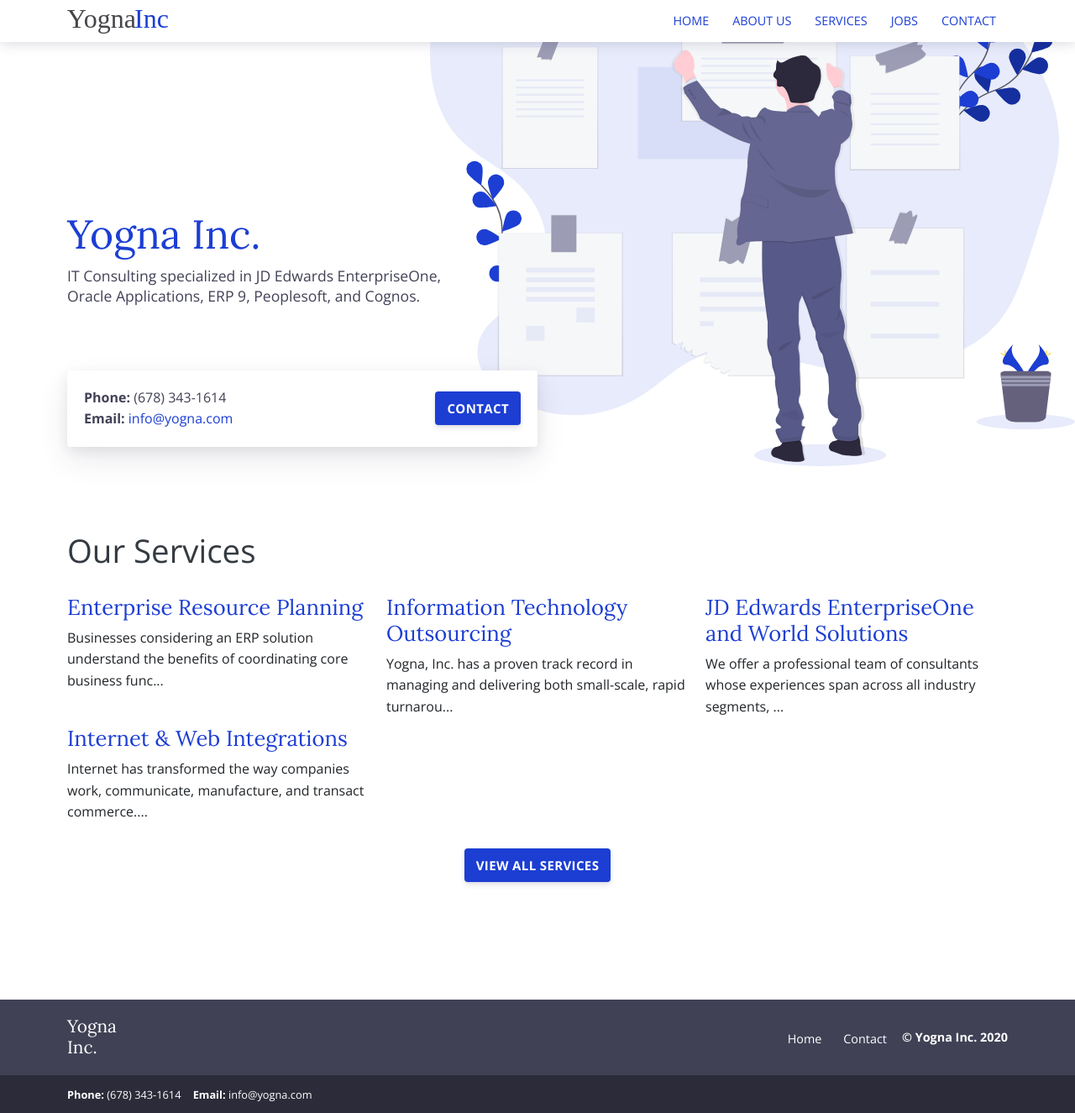
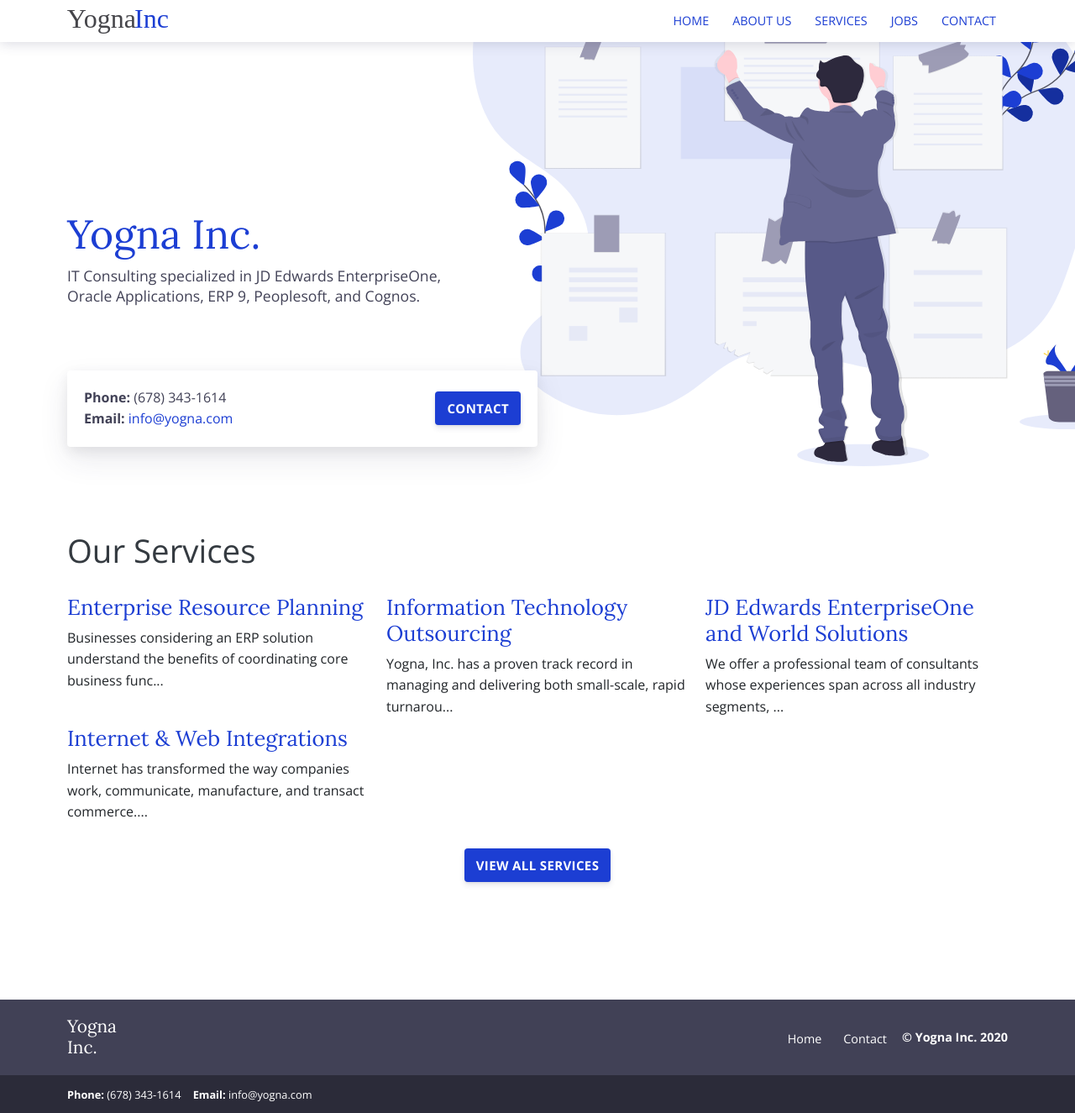
Before and after one commit to yogna/yogna.github.io, a Jekyll site: the page built from index.html, in a window 1280 px wide. Shown: the whole page at 84% size. Built offline with Jekyll 4.4.1, drawn with Linux system fonts in a browser that asks for light colours.

Commit message:
Updated some background image placement.

```diff
--- a/_sass/pages/_home.scss
+++ b/_sass/pages/_home.scss
@@ -13,7 +13,7 @@
   }
   @include media-breakpoint-up(lg) {
     background-size: 60%;
-    background-position: 100% -70px;
+    background-position: 110% -70px;
   }
   .call {
     position: relative;
--- a/_sass/pages/services/_page-services-list.scss
+++ b/_sass/pages/services/_page-services-list.scss
@@ -13,6 +13,6 @@
   }
   @include media-breakpoint-up(lg) {
     background-size: 60%;
-    background-position: 100% -110px;
+    background-position: 100% -70px;
   }
 }
--- a/_sass/pages/team/_page-team-list.scss
+++ b/_sass/pages/team/_page-team-list.scss
@@ -13,6 +13,6 @@
   }
   @include media-breakpoint-up(lg) {
     background-size: 60%;
-    background-position: 125% -110px;
+    background-position: 125% -80px;
   }
 }
```
